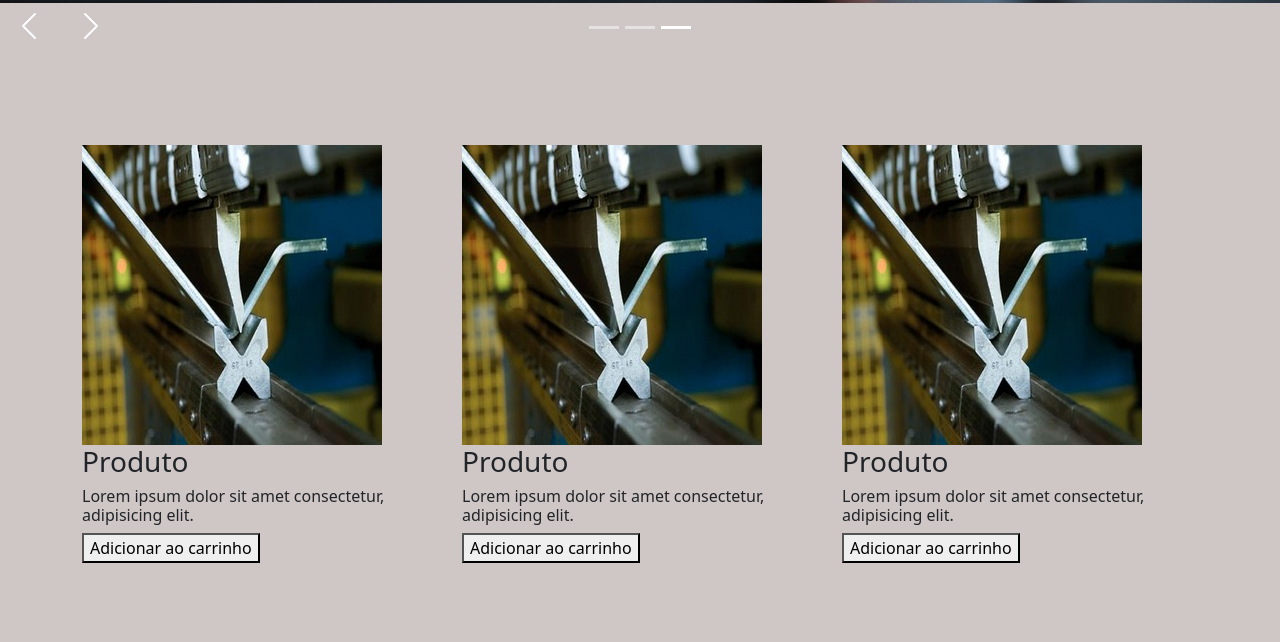
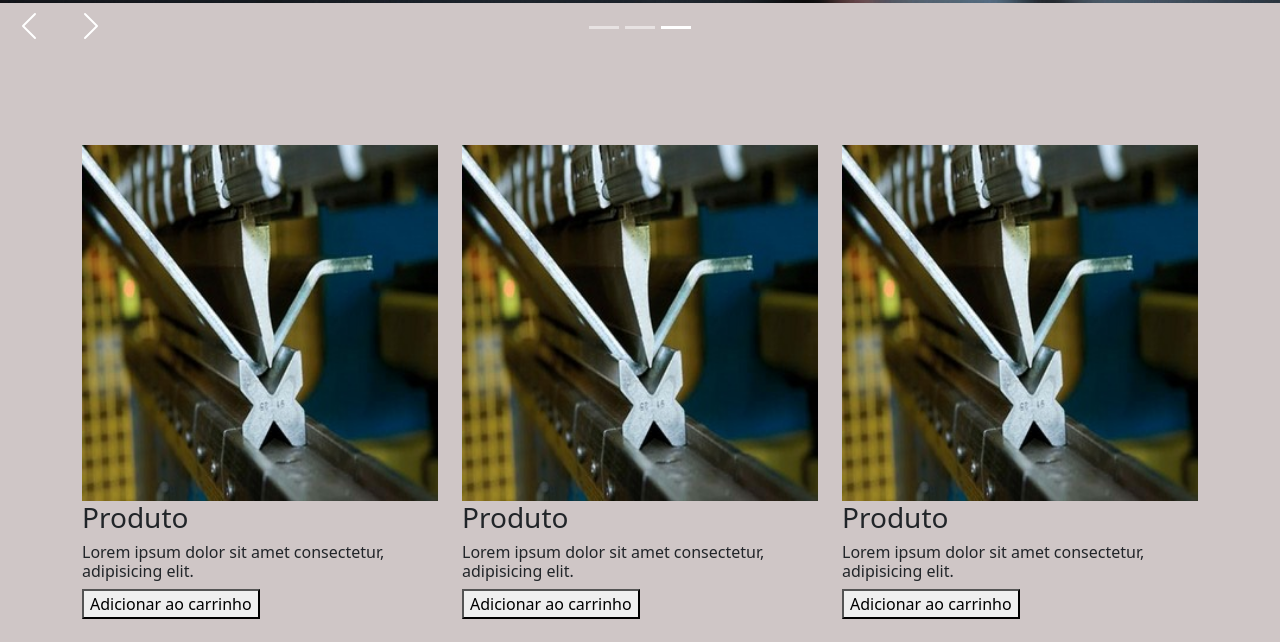
Before and after one commit to markcos1/atividade_boostrap, a plain HTML site: page index.html in a window 1280 px wide. Shown: the part 957-1599 px from the top of the page. Drawn offline with nearby package versions, Linux system fonts and the light colour scheme.

Commit message:
novo commit

```diff
--- a/index.html
+++ b/index.html
@@ -30,6 +30,7 @@
             </div>
         </nav>
     </header>
+    <div id="container">
         <section id="sobre-a-empresa">
             <div id="carousel-exemplo" class="carousel slide" data-bs-ride="carousel">
                 <div class="carousel-inner">
@@ -67,13 +68,14 @@
                 </div>
             </div>
         </section>
+    </div>
 
     <section>
         <div class="container produto" id="produt">
             <div class="row">
                 <article class="col-sm-12 col-md-6 col-lg-4">
                     <div >
-                        <img src="./imagens/dobra-de-chapa.jpg" />
+                        <img class="d-block w-100" src="./imagens/dobra-de-chapa.jpg" />
                         <h3>Produto</h3>
                         <h6>Lorem ipsum dolor sit amet consectetur, adipisicing elit.</h6>
                         <button type="button" class="btn-outline">Adicionar ao carrinho</button>
@@ -83,7 +85,7 @@
 
                 <article class="col-sm-12 col-md-6 col-lg-4">
                     <div >
-                        <img src="./imagens/dobra-de-chapa.jpg" />
+                        <img class="d-block w-100" src="./imagens/dobra-de-chapa.jpg" />
                         <h3>Produto</h3>
                         <h6>Lorem ipsum dolor sit amet consectetur, adipisicing elit.</h6>
                         <button type="button" class="btn-outline">Adicionar ao carrinho</button>
@@ -91,7 +93,7 @@
                 </article>
                 <article  class="col-sm-12 col-md-6 col-lg-4">
                     <div>
-                        <img src="./imagens/dobra-de-chapa.jpg" />
+                        <img class="d-block w-100" src="./imagens/dobra-de-chapa.jpg" />
                         <h3>Produto</h3>
                         <h6>Lorem ipsum dolor sit amet consectetur, adipisicing elit.</h6>
                         <button type="button" class="btn-outline">Adicionar ao carrinho</button>
```
Lines whose indentation alone changed are shown as unchanged.
